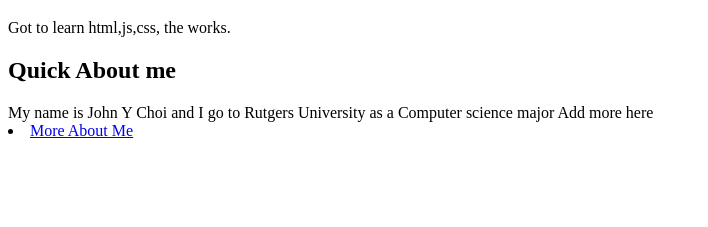
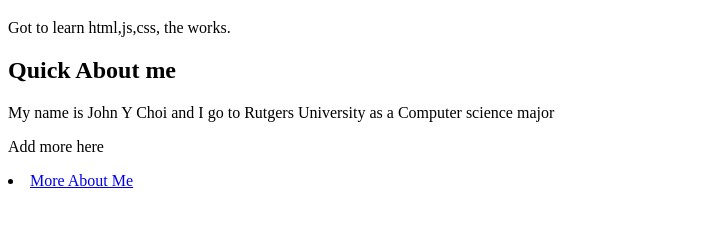
Before and after one commit to Johnchoi913/johnchoi913.github.io, a plain HTML site: page index.html in a window 1280 px wide. Shown: the part 61-288 px from the top of the page, without its empty margins (0-708 px from the left). Drawn offline with Linux system fonts and the light colour scheme.

Commit message:
Trying to put things in different lines

```diff
--- a/index.html
+++ b/index.html
@@ -9,8 +9,8 @@
 <p>Got to learn html,js,css, the works.</p>
 
 <h2>Quick About me</h2>
-<p1>My name is John Y Choi and I go to Rutgers University as a Computer science major</p1>
-<p2>Add more here</p2>
+<p>My name is John Y Choi and I go to Rutgers University as a Computer science major</p>
+<p>Add more here</p>
 <li><a href="extendedAbtMe">More About Me</a></li>
 
 </body>
```
